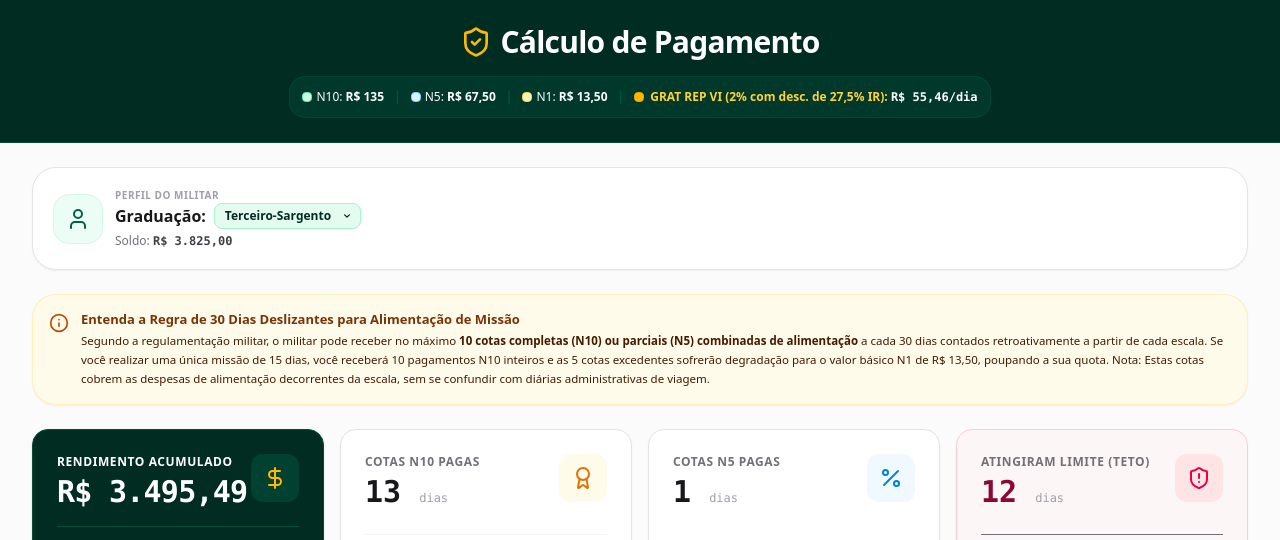
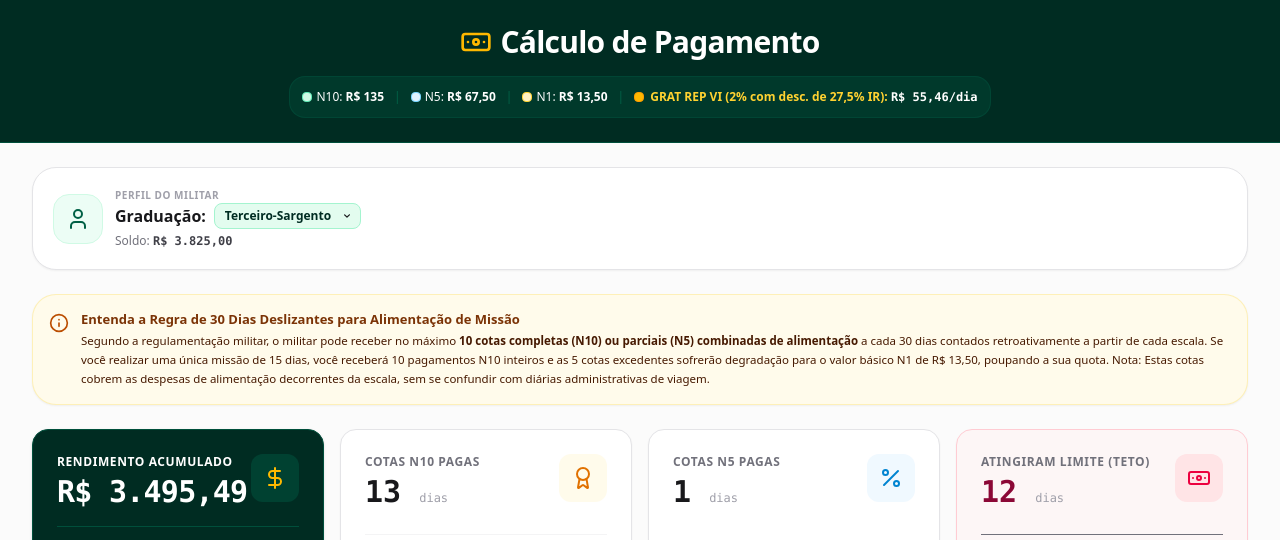
Before and after one commit to bfnrmmnt-bot/C-lculo-Manobra, a React (Vite) app: page / in a window 1280 px wide. Shown: the top 540 px of the page. Built offline with nearby package versions, Linux system fonts and the light colour scheme.

Commit message:
feat(ui): update iconography to Banknote
Replace Shield icons with Banknote to better reflect the financial nature of the meal allowance calculations.

```diff
--- a/src/App.tsx
+++ b/src/App.tsx
@@ -5,7 +5,7 @@ import { DEFAULT_MISSIONS } from './data/defaultMissions';
 import StatsDashboard from './components/StatsDashboard';
 import MissionForm from './components/MissionForm';
 import MissionHistory from './components/MissionHistory';
-import { ShieldCheck, Info, FileText, ChevronRight, User } from 'lucide-react';
+import { Banknote, Info, FileText, ChevronRight, User } from 'lucide-react';
 
 const LOCAL_STORAGE_KEY = 'militar_diarias_missions';
 
@@ -100,7 +100,7 @@ export default function App() {
       <header className="bg-emerald-950 text-white py-6 border-b border-emerald-900" id="app-header">
         <div className="max-w-7xl mx-auto px-4 sm:px-6 lg:px-8 text-center flex flex-col items-center justify-center">
           <h1 className="text-2xl font-bold tracking-tight text-white font-sans sm:text-3xl flex items-center justify-center gap-2">
-            <ShieldCheck className="w-8 h-8 text-amber-400 animate-pulse" />
+            <Banknote className="w-8 h-8 text-amber-400 animate-pulse" />
             Cálculo de Pagamento
           </h1>
 
--- a/src/components/StatsDashboard.tsx
+++ b/src/components/StatsDashboard.tsx
@@ -1,7 +1,7 @@
 import React from 'react';
 import { CalculationSummary } from '../types';
 import { RATES } from '../utils/calculator';
-import { DollarSign, ShieldAlert, Award, CalendarDays, Percent } from 'lucide-react';
+import { DollarSign, Banknote, Award, CalendarDays, Percent } from 'lucide-react';
 
 interface StatsDashboardProps {
   summary: CalculationSummary;
@@ -95,7 +95,7 @@ export default function StatsDashboard({ summary }: StatsDashboardProps) {
             </h3>
           </div>
           <div className={`p-3 rounded-xl ${limitedDaysCount > 0 ? 'bg-rose-100 text-rose-600' : 'bg-zinc-100 text-zinc-600'}`}>
-            <ShieldAlert className="w-6 h-6" />
+            <Banknote className="w-6 h-6" />
           </div>
         </div>
         <div className="mt-4 pt-4 border-t border-zinc-150 flex justify-between items-center text-xs text-zinc-500">
```
